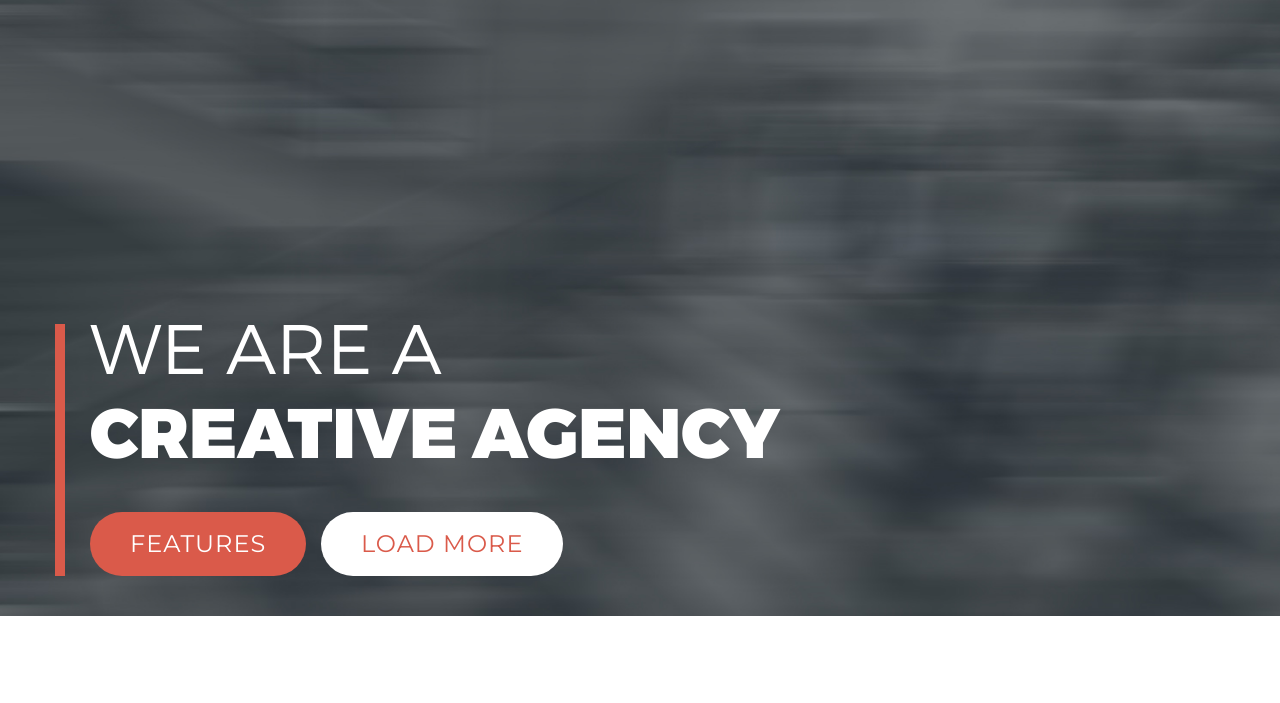
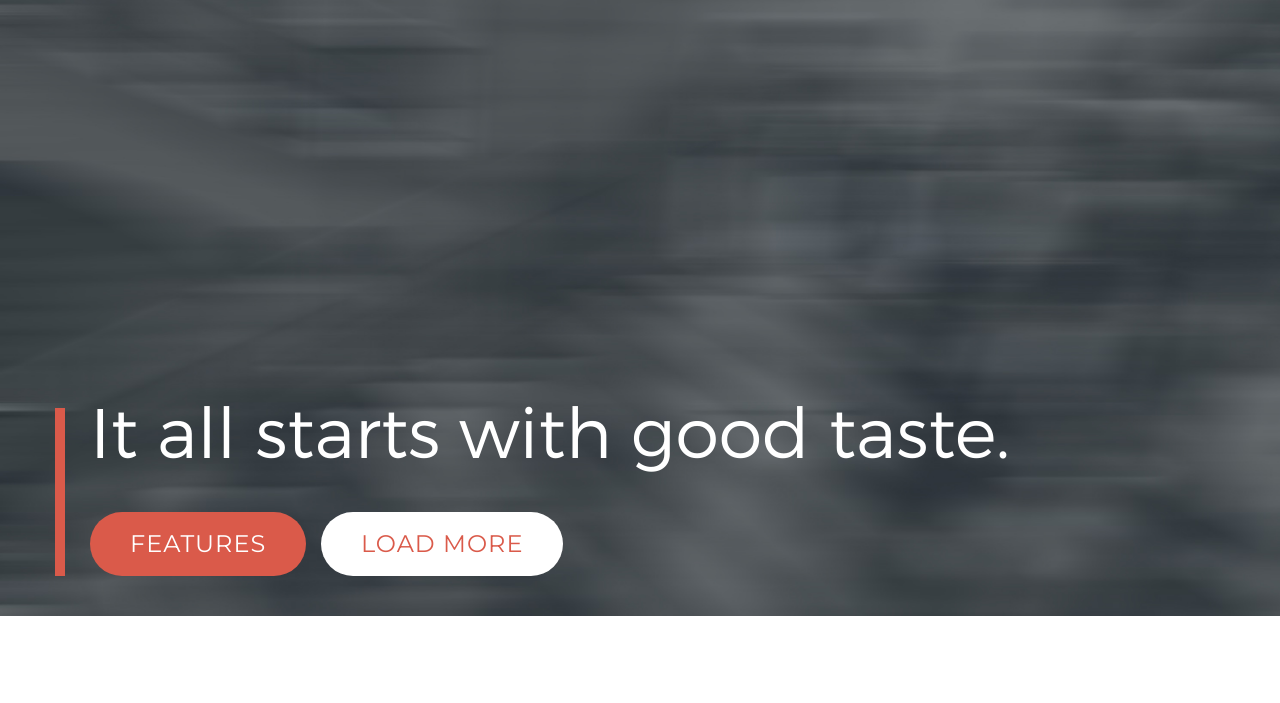
Before and after one commit to civproductions/civproductions, a plain HTML site: page index.html in a window 1280 px wide. Shown: the part 97-800 px from the top of the page. Drawn offline with Linux system fonts and the light colour scheme.

Commit message:
Update index.html

```diff
--- a/index.html
+++ b/index.html
@@ -92,8 +92,8 @@
     <div class="container middle">
         <div class="bottom">
             <div class="banner-caption">
-                <h3>WE ARE A</h3>
-                <h1>CREATIVE AGENCY</h1>
+                <h3>It all starts with good taste.</h3>
+                <h1></h1>
                 <a href="#" class="btn extra-btn-padding">FEATURES</a>
                 <a href="#" class="btn extra-btn-padding white-fill">LOAD MORE</a>
             </div>
```
